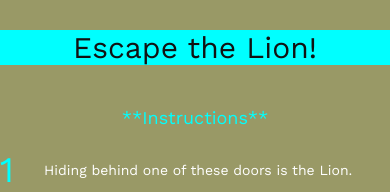
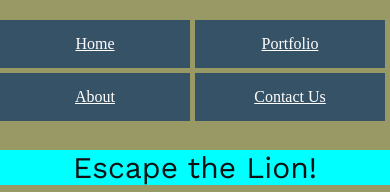
Before and after one commit to FNuri/EscapeTheLion, a PHP site: page / in a window 390 px wide. Shown: the top 192 px of the page. Run offline with PHP 8.4, Linux system fonts and the light colour scheme.

Commit message:
Added site-nav

```diff
--- a/index.html
+++ b/index.html
@@ -18,6 +18,15 @@
       <p class="instructions-title">**Instructions**</p>
 
     </div>
+
+<nav class="site-nav">
+      <ul class="group">
+        <li><a href="https://fanurtechnology.herokuapp.com/">Home</a></li>
+        <li><a href="#">Portfolio</a></li>
+        <li><a href="#">About</a></li>
+        <li><a href="#">Contact Us</a></li>
+      </ul>
+    </nav>
       <div class="instructions-row">
     <div class="instructions-number">1</div>
     <div class="instructions-text">Hiding behind one of these doors is the Lion.</div>
--- a/main.css
+++ b/main.css
@@ -11,6 +11,7 @@ body {
   font-size: 30px;
   font-family: 'Work Sans';
   color: #111111;
+  margin-top: 150px;
 }
 .title-row{
   margin-top: 42px;
@@ -63,3 +64,62 @@ body {
 margin-bottom : 21px;
 cursor : pointer;
 }
+
+
+/* Site Navigation */
+.site-nav {
+position: absolute;
+top: 0;
+left: 0;
+z-index: 9999;
+width: 100%;
+height: 50px;
+margin-top: 20px;
+}
+
+.site-nav ul {
+margin: 0;
+padding: 0;
+}
+
+.site-nav li {
+list-style: none;
+float: left;
+margin-right: 5px;
+}
+
+.site-nav a {
+display: block;
+color: #fff;
+padding: 10px 20px;
+background-color: #365267;
+transition-property: color, background-color;
+transition-duration: 2s;
+}
+
+.site-nav a:hover {
+background-color: #fff;
+color: #2c465a;
+}
+
+@media screen and (max-width: 1023px) {
+.site-nav li {
+  width: 33.332%;
+  margin-right: 0;
+}
+
+.site-nav a {
+  padding: 15px 0;
+  margin-right: 5px;
+  margin-bottom: 5px;
+  text-align: center;
+}
+}
+
+@media screen and (max-width: 767px) {
+.site-nav li {
+  width: 50%;
+}
+}
+
+/* End Site Navigation */
```
Lines whose indentation alone changed are shown as unchanged.
